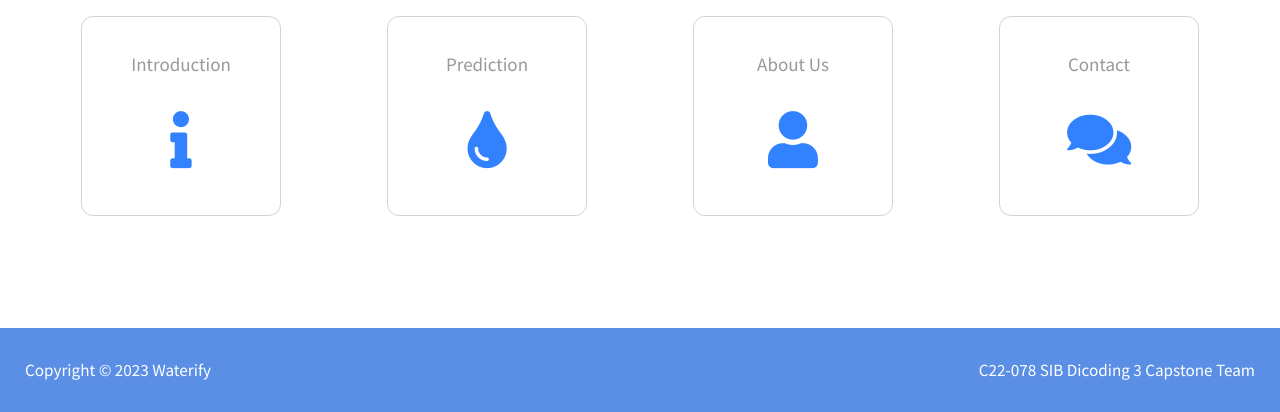
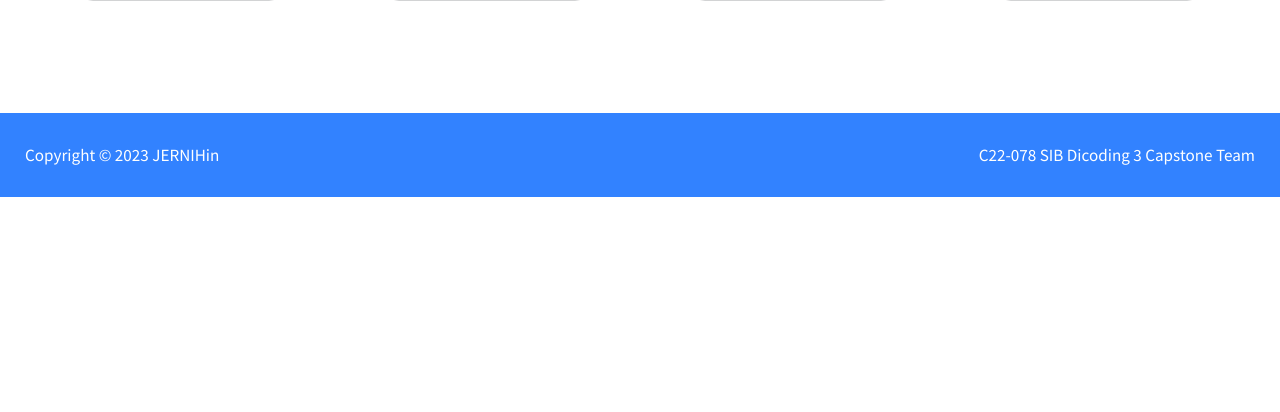
Before and after one commit to aNdr3W03/Jernihin, a Flask app: page / in a window 1280 px wide. Shown: the part 883-1295 px from the top of the page. After the commit the page ends 1080 px from the top, so only its background shows below. Run offline with Flask 2, Linux system fonts and the light colour scheme; parts of the project's set-up code (start-up, migrations or seed data) failed here and were passed over.

Commit message:
Revert "first commit"
This reverts commit 918b377eb9ca777763e060b4d7f19bc2d398cf04.

```diff
--- a/static/css/jernihin.css
+++ b/static/css/jernihin.css
@@ -184,7 +165,7 @@ nav.putih {
     margin-top: auto;
     padding: 25px;
     font-size: 0.9em;
-    background-color: #5a8fe5;
+    background-color: #3282FF;
 }
 
 .tm-footer span {
--- a/templates/footer.html
+++ b/templates/footer.html
@@ -1,4 +1,4 @@
 <footer class="tm-footer">
-    <span>Copyright &copy; <script>document.write(getYear)</script> <a href="/">Waterify</a></span>
+    <span>Copyright &copy; <script>document.write(getYear)</script> <a href="/">JERNIHin</a></span>
     <span>C22-078 SIB Dicoding 3 Capstone Team</span>
 </footer>
--- a/templates/header.html
+++ b/templates/header.html
@@ -1,19 +1,15 @@
-<nav>
-    <div class="layar-dalam">
 <header class="tm-site-header">
     <div class="navbar">
         <a href="/" class="navbar-container">
             <div class="navbar-left">
-                        <img src="{{url_for('static', filename='img/logo.png')}}" alt="">
+                <img src="{{url_for('static', filename='img/Jernihin.svg')}}" alt="">
             </div>
             <div class="navbar-right">
                 <h1 class="tm-title tm-mt-0 tm-mb-0">
-                            <span class="tm-color-primary">Waterify</span><span class="tm-color-gray-2"></span>
+                    <span class="tm-color-primary">JERNIH</span><span class="tm-color-gray-2">in</span>
                 </h1>
                 <em class="tm-tagline tm-color-light-gray">Water Quality Prediction</em>
             </div>
         </a>
     </div>
 </header>
-    </div>
-</nav>
--- a/templates/index.html
+++ b/templates/index.html
@@ -6,7 +6,7 @@
 <!-- Video Banner -->
 <div id="tm-video-container">
     <video autoplay muted loop id="tm-video">
-        <source src="{{url_for('static', filename='video/Background1.mp4')}}" type="video/mp4">
+        <source src="{{url_for('static', filename='video/ocean-sea-wave-video.mp4')}}" type="video/mp4">
     </video>
     <i id="tm-video-control-button" class="fas fa-pause"></i>
 </div>
@@ -56,7 +56,7 @@
         <div class="tm-row tm-intro-row">
             <img src="{{url_for('static', filename='img/intro.jpg')}}" alt="Intro" class="tm-intro-img">
             <div class="tm-col tm-bg-white tm-intro-pad">
-                <h2 class="tm-color-primary tm-page-title tm-mb-15">What is Waterify?</h2>
+                <h2 class="tm-color-primary tm-page-title tm-mb-15">Apa itu JERNIHin?</h2>
                 <div class="tm-row tm-content-row">
                     <div class="tm-col-6 tm-intro-col-l">
                         <p>
@@ -71,7 +71,7 @@
                             Jadi, kami mengambil beberapa inspirasi untuk menggunakan <i>dataset</i> indeks kualitas air (WQI) untuk memahami jenis air minum yang aman dengan menerapkan <i>machine learning</i> untuk membedakan antara air minum dan air yang tidak layak untuk diminum.
                         </p>
                         <p>
-                            Waterify adalah aplikasi berbasis <i>website</i> untuk memprediksi tingkat kualitas air yang dapat memberikan hasil prediksi air tersebut apakah aman untuk dikonsumsi atau tidak layak untuk dikonsumsi.
+                            Jernihin adalah aplikasi berbasis <i>website</i> untuk memprediksi tingkat kualitas air yang dapat memberikan hasil prediksi air tersebut apakah aman untuk dikonsumsi atau tidak layak untuk dikonsumsi.
                         </p>
                         <div class="tm-text-center">
                             <a href="#" class="tm-btn btn-blue mfp-prevent-close tm-btn-next">
```
Also changed, not shown: other parts of static/css/jernihin.css (+4 -23 lines), static/img/logo.png (deleted), static/js/templatemo-script.js (line endings or trailing spaces). Lines whose indentation alone changed are shown as unchanged.
